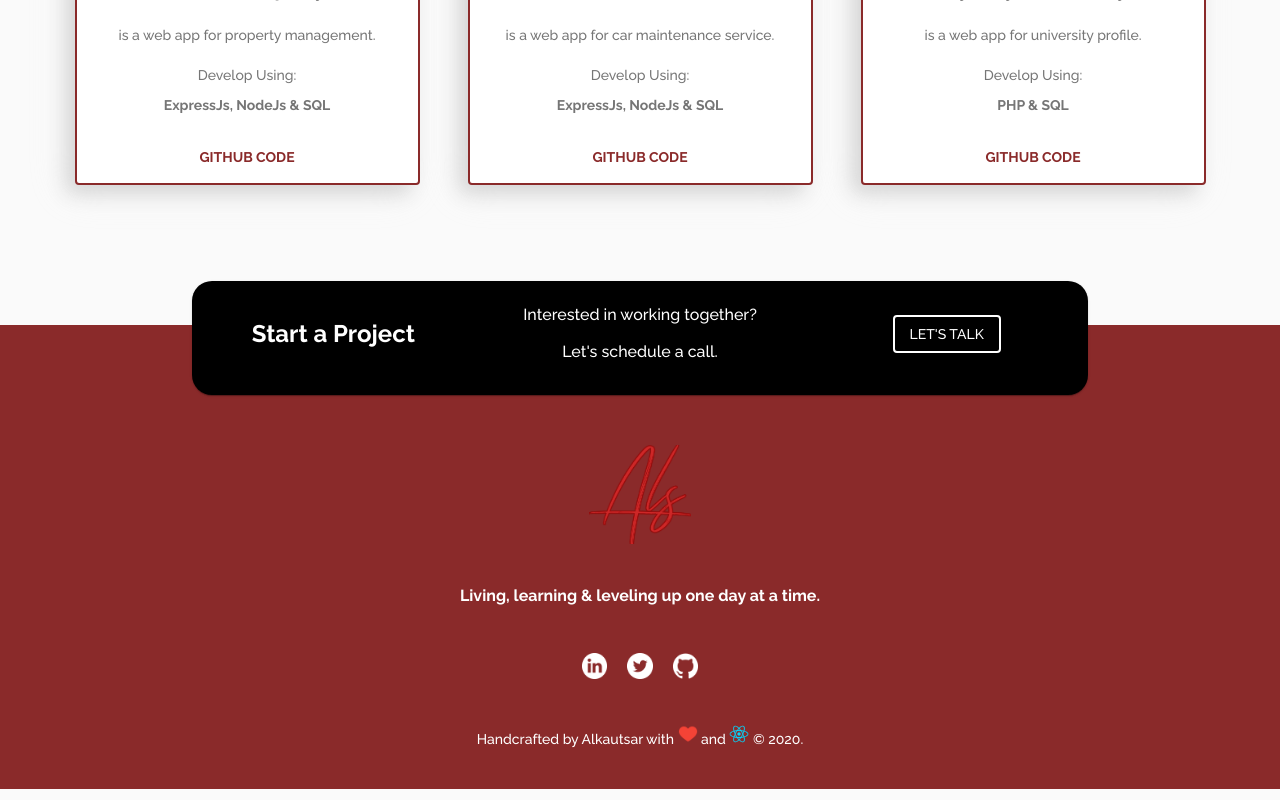
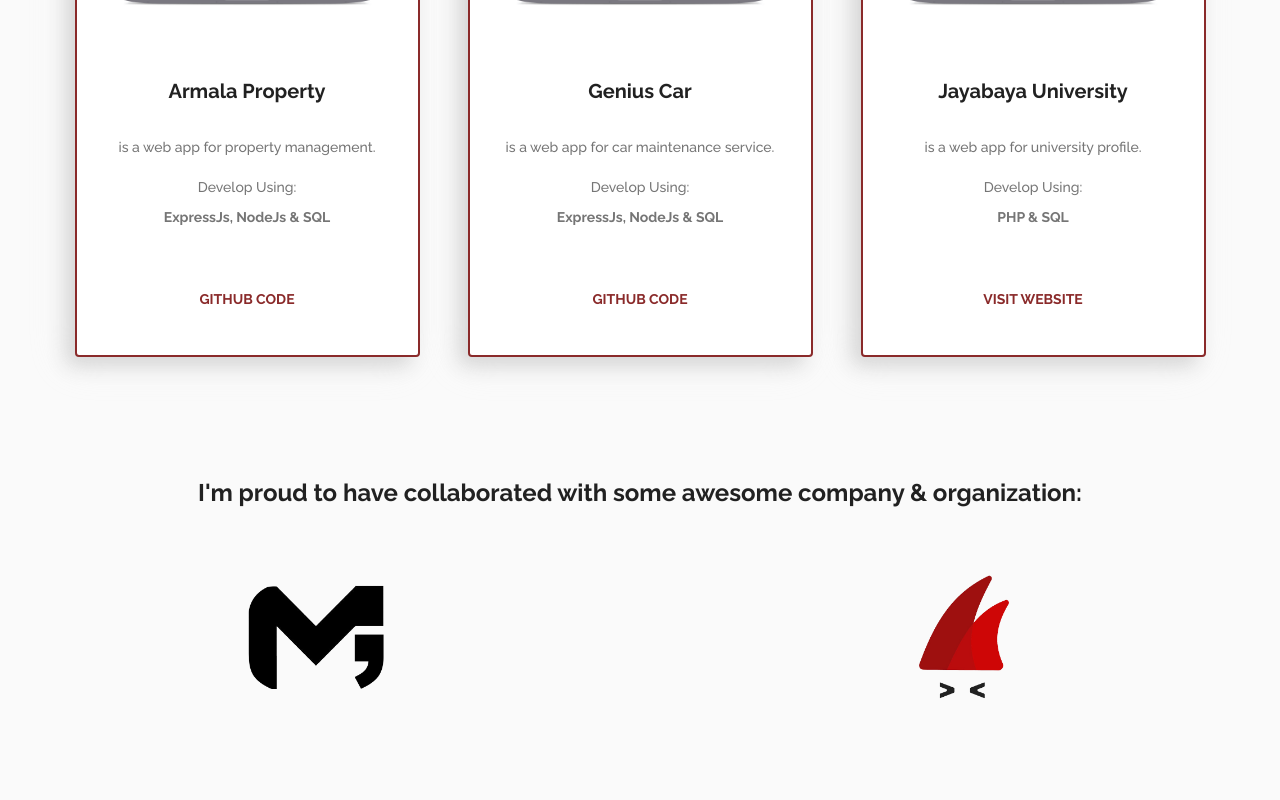
Before and after one commit to alsanusi/new-als-site, a React (Create React App) app: page /about-me in a window 1280 px wide. Shown: the part 1240-2040 px from the top of the page. Built offline with nearby package versions, Linux system fonts and the light colour scheme.

Commit message:
feat: collabs

```diff
--- a/src/views/Aboutme.jsx
+++ b/src/views/Aboutme.jsx
@@ -53,7 +53,13 @@
         marginRight: 'auto',
     },
     workContainer: {
-        padding: theme.spacing(2, 0, 12),
+        padding: theme.spacing(6, 0, 12),
+    },
+    collabContainer: {
+        padding: theme.spacing(3, 0, 12),
+    },
+    collabIcon: {
+        width: '30%'
     }
 }));
 
@@ -88,7 +94,7 @@
             desc: "is a web app for Covid19 Analytics.",
             techStack: "ReactJs",
             isActive: false,
-            link: "#"
+            link: "https://github.com/Makassar-Developer-Society/belajar-react"
         },
         {
             id: 4,
@@ -97,7 +103,7 @@
             desc: "is a web app for property management.",
             techStack: "ExpressJs, NodeJs & SQL",
             isActive: false,
-            link: "#"
+            link: "https://github.com/alsanusi/armalaproperty"
         },
         {
             id: 5,
@@ -106,7 +112,7 @@
             desc: "is a web app for car maintenance service.",
             techStack: "ExpressJs, NodeJs & SQL",
             isActive: false,
-            link: "#"
+            link: "https://github.com/alsanusi/geniusVariasi"
         },
         {
             id: 6,
@@ -114,8 +120,8 @@
             title: "Jayabaya University",
             desc: "is a web app for university profile.",
             techStack: "PHP & SQL",
-            isActive: false,
-            link: "#"
+            isActive: true,
+            link: "http://www.jayabaya.ac.id/"
         }
     ]
 
@@ -124,7 +130,7 @@
             <CssBaseline />
             <AppBar />
             {/* Hero unit */}
-            <Container component="main" className={classes.heroContent}>
+            <Container className={classes.heroContent}>
                 <Typography component="h1" variant="h2" align="center" color="textPrimary" className={classes.headerSpacing}>
                     {open} My Work! {close}
                 </Typography>
@@ -141,7 +147,23 @@
                     ))}
                 </Grid>
             </Container>
-            {/* End hero unit */}
+            <Container className={classes.collabContainer}>
+                <Typography variant="h5" align="center" color="textPrimary" style={{ fontWeight: 'bold' }}>
+                    I'm proud to have collaborated with some awesome company & organization:
+                </Typography>
+                <Grid container justify="center" spacing={2} style={{ marginTop: 50 }}>
+                    <Grid item xs={12} md={6}>
+                        <a href={"https://metrotechdigital.asia/"} target="_blank" rel="noopener noreferrer">
+                            <img src={require("../assets/img/collabs/metrotech.png")} alt="" className={classes.collabIcon} />
+                        </a>
+                    </Grid>
+                    <Grid item xs={12} md={6}>
+                        <a href={"https://github.com/Makassar-Developer-Society"} target="_blank" rel="noopener noreferrer">
+                            <img src={require("../assets/img/collabs/mds.png")} alt="" className={classes.collabIcon} />
+                        </a>
+                    </Grid>
+                </Grid>
+            </Container>
             <Footer />
         </Fragment >
     );
--- a/src/views/components/WorkCard.jsx
+++ b/src/views/components/WorkCard.jsx
@@ -13,11 +13,16 @@
         width: 345,
         border: '2px solid #8a2a2a',
         backgroundColor: 'none',
-        boxShadow: '-9px 9px 20px rgb(51 51 51 / 17%), -10px 8px 40px rgb(232 232 232 / 23%)',
+        boxShadow: '-9px 9px 20px rgb(51 51 51 / 17%), -10px 8px 40px rgb(232 232 232 / 23%)'
     },
     media: {
         height: 250,
     },
+    visitButton: {
+        fontWeight: 'bold',
+        color: '#8a2a2a',
+        marginTop: 30
+    }
 });
 
 export default function MediaCard({ ...props }) {
@@ -32,7 +37,7 @@
                     title="Contemplative Reptile"
                 />
                 <CardContent>
-                    <Typography variant="h6" style={{ fontWeight: 'bold' }}>
+                    <Typography variant="h6" style={{ fontWeight: 'bold', marginBottom: 30 }}>
                         {props.title}
                     </Typography>
                     <Typography variant="body2" color="textSecondary" component="p" style={{ marginTop: 20 }}>
@@ -46,14 +51,14 @@
                     </Typography>
                 </CardContent>
             </CardActionArea>
-            <CardActions style={{ justifyContent: 'center', color: '#8a2a2a' }}>
+            <CardActions style={{ justifyContent: 'center', color: '#8a2a2a', marginBottom: 30 }}>
                 {
                     props.isActive ?
-                        <Button size="medium" style={{ fontWeight: 'bold', color: '#8a2a2a' }} href={props.link} target="_blank">
+                        <Button size="medium" className={classes.visitButton} href={props.link} target="_blank" rel="noopener noreferrer">
                             Visit Website
                         </Button>
                         :
-                        <Button size="medium" style={{ fontWeight: 'bold', color: '#8a2a2a' }} href={props.link} target="_blank">
+                        <Button size="medium" className={classes.visitButton} href={props.link} target="_blank" rel="noopener noreferrer">
                             Github Code
                         </Button>
                 }
```
Also changed, not shown: src/assets/img/collabs/mds.png (added), src/assets/img/collabs/metrotech.png (added).
